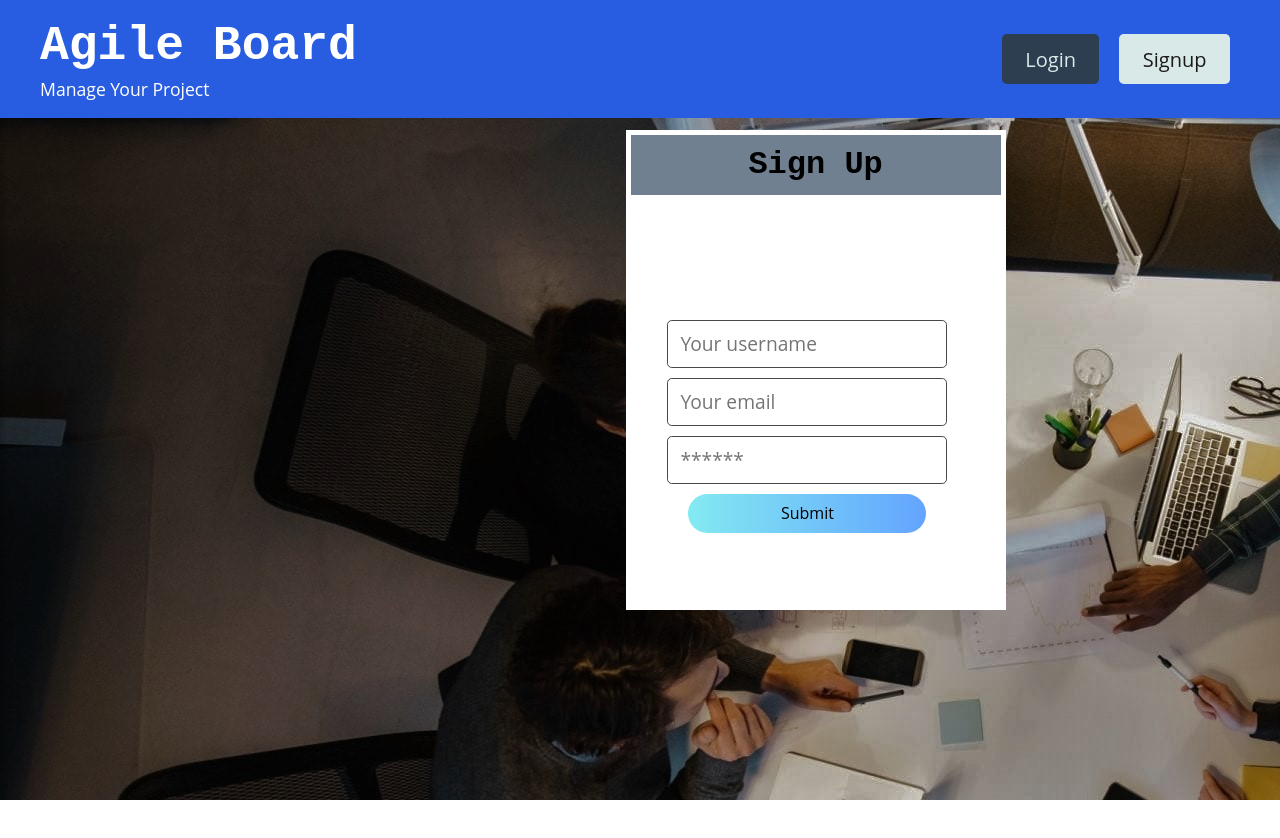
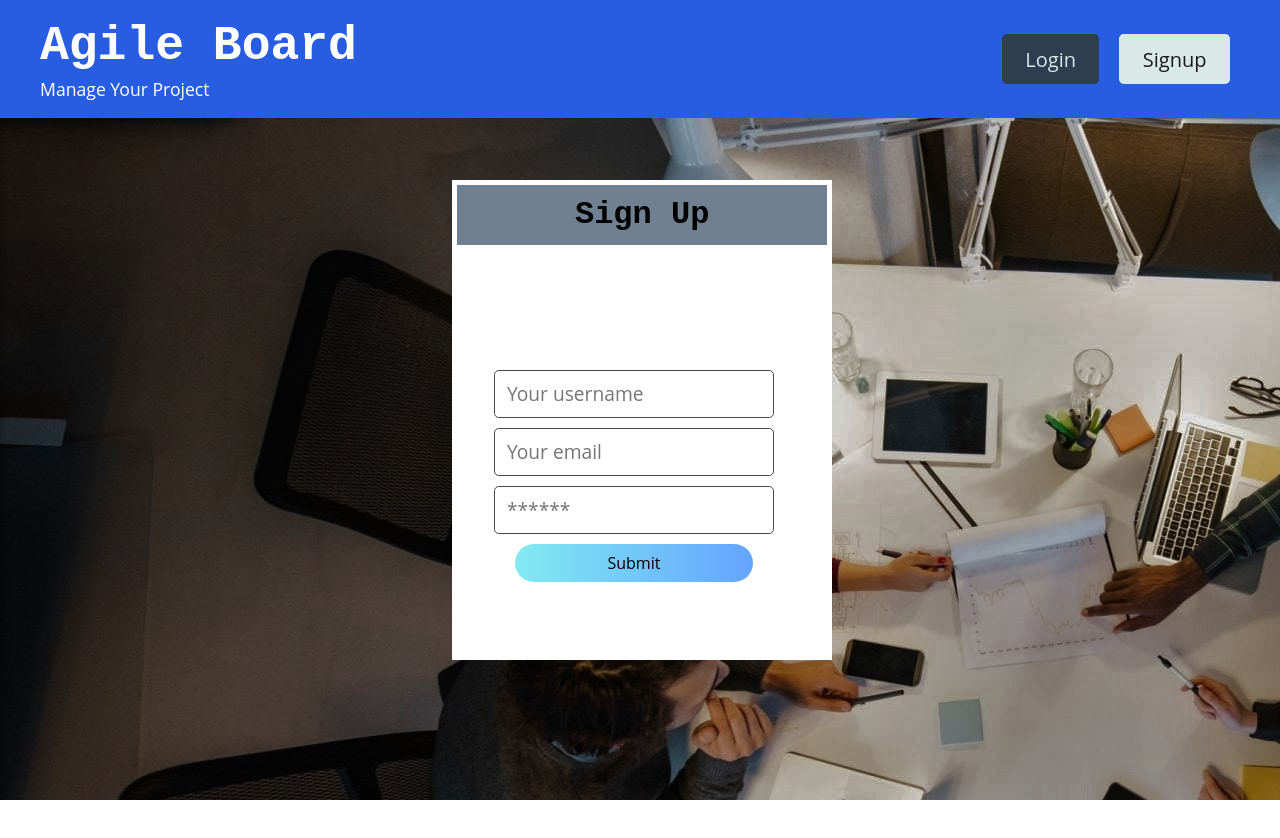
Before and after one commit to Sivaparam/E-commerce-platform, a React (Create React App) app in the folder client/: page /signup in a window 1280 px wide. Shown: the top 838 px of the page. Before the commit the page ends 800 px from the top, so only its background shows below. Built offline with nearby package versions, Linux system fonts and the light colour scheme.

Commit message:
centered login screens

```diff
--- a/client/src/index.css
+++ b/client/src/index.css
@@ -1749,6 +1749,8 @@ h1{
   background-position: center;
   background-size:cover;
   position:absolute;
+  padding-right: 20%;
+
 }
 
 .form-box{
--- a/client/src/pages/Login.js
+++ b/client/src/pages/Login.js
@@ -43,7 +43,7 @@ const Login = (props) => {
 
   return (
     <main className='flex-row justify-center mb-4'>
-      <div className="col-12 col-lg-10 " >
+      <div className="col-12 col-lg-10 user-box" >
         <div className="user-box" >
 
           <div className="form-box card-body">
--- a/client/src/pages/Signup.js
+++ b/client/src/pages/Signup.js
@@ -42,7 +42,7 @@ const Signup = () => {
 
   return (
     <main className="flex-row justify-center mb-4">
-      <div className="col-12 col-lg-10">
+      <div className="col-12 col-lg-10 user-box">
         <div className="user-box">
 
           <div className="form-box card-body">
```
